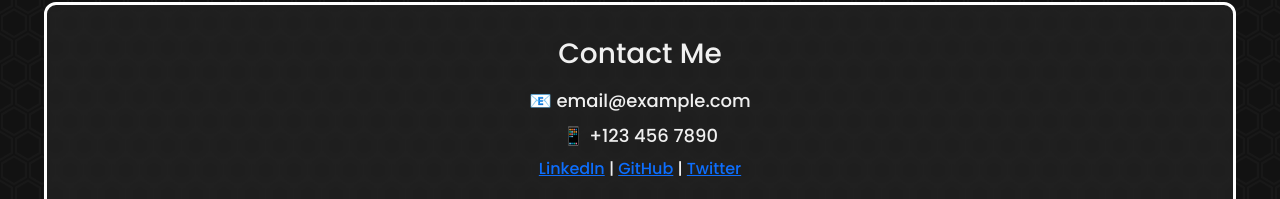
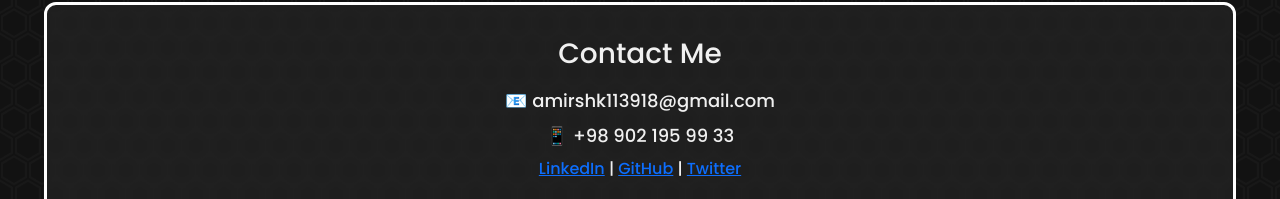
Before and after one commit to Amir-r-Shokri/my-portofilo, a plain HTML site: page index.html in a window 1280 px wide. Shown: the part 687-886 px from the top of the page. Drawn offline with Linux system fonts and the light colour scheme.

Commit message:
changed info

```diff
--- a/index.html
+++ b/index.html
@@ -3,7 +3,7 @@
 <head>
   <meta charset="UTF-8">
   <meta name="viewport" content="width=device-width, initial-scale=1">
-  <title>Better Nav</title>
+  <title>AMIR SHK</title>
   <link rel="stylesheet" href="/bs/bootstrap.min.css">
   <link rel="stylesheet" href="style.css">
   <link href="https://fonts.googleapis.com/css2?family=Poppins:wght@500;600&display=swap" rel="stylesheet">
@@ -55,8 +55,8 @@
   <div class="contact-card row">
     <div class="contact-card-left col-4">
       <h2>Contact Me</h2>
-      <p>📧 email@example.com</p>
-      <p>📱 +123 456 7890</p>
+      <p>📧 amirshk113918@gmail.com</p>
+      <p>📱 +98 902 195 99 33</p>
       <div class="social-links">
         <a href="#">LinkedIn</a> |
         <a href="#">GitHub</a> |
```
